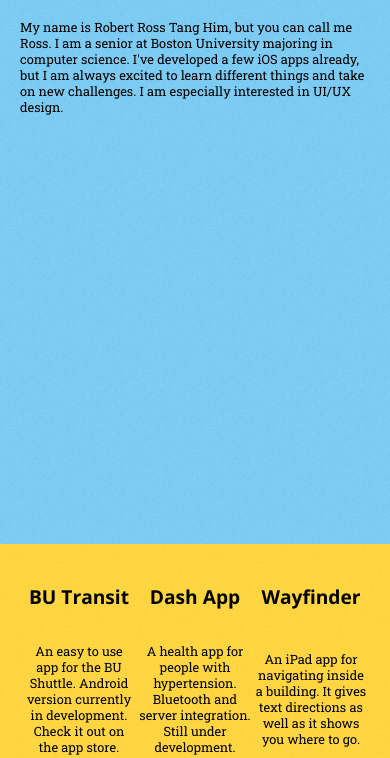
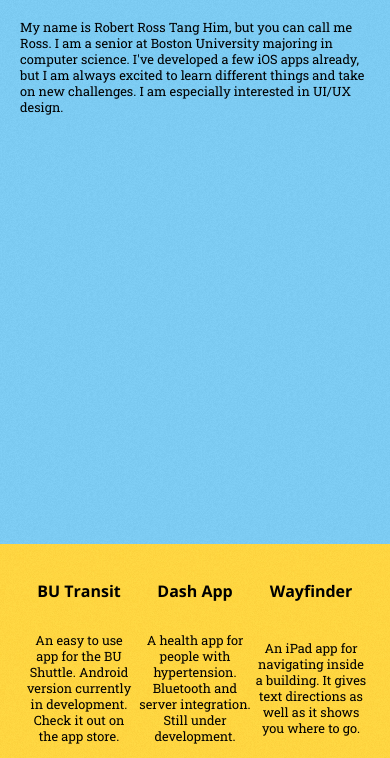
Before and after one commit to ross710/Personal_Website, a plain HTML site: page index.html in a window 390 px wide. Shown: the part 300-1058 px from the top of the page. Drawn offline with nearby package versions, Linux system fonts and the light colour scheme.

Commit message:
Try scale again, really

```diff
--- a/website_style.css
+++ b/website_style.css
@@ -291,7 +291,7 @@ ul.interests li a{
 @media screen and (max-width: 640px) {
 	div.page_container { padding-top: 20px}
    div.nav { display: none }
-   h2 { font-size: 1.2em}
+   h2 { font-size: 1.0em}
    h1 { font-size: 2.0em}
    p, #home p{ font-size: 0.8em}
 
```
